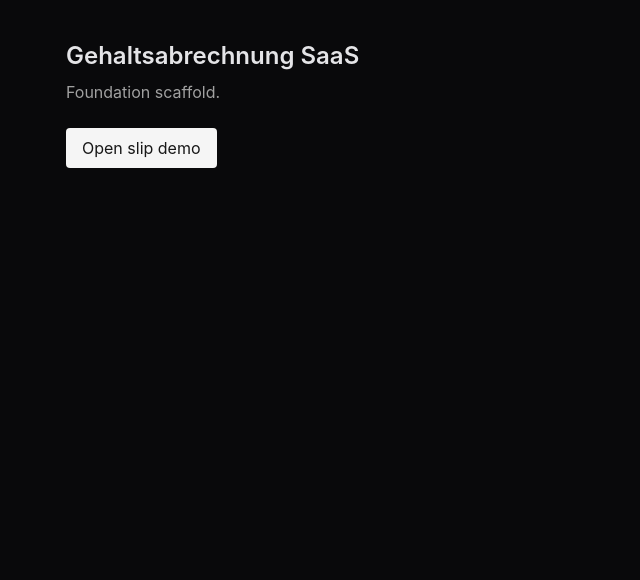
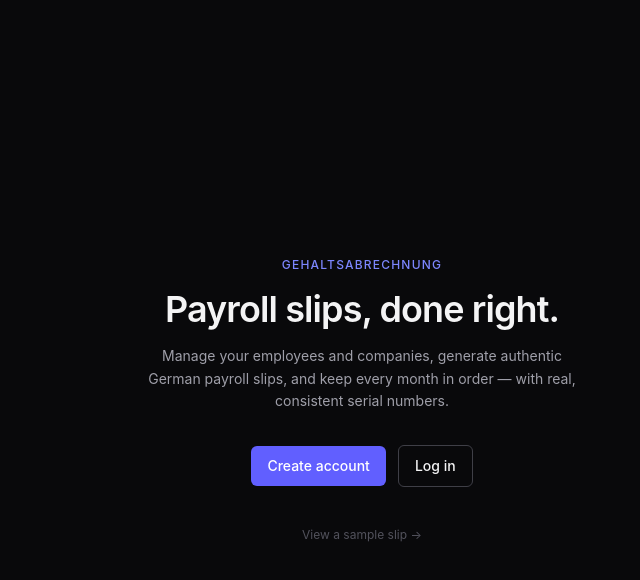
Before and after one commit to nouralddin-abdullah/gehaltsabrechnulg, a Next.js app: page / in a window 1280 px wide. Shown: the top 580 px of the page, without its empty margins (278-918 px from the left). Built offline with nearby package versions, Linux system fonts and the light colour scheme; no server answers.

Commit message:
feat: simple landing page at / (redirects authed users to dashboard)

```diff
--- a/app/page.tsx
+++ b/app/page.tsx
@@ -1,16 +1,48 @@
 import Link from "next/link";
+import { redirect } from "next/navigation";
+import { createClient } from "@/lib/supabase/server";
 
-export default function Home() {
+export default async function Home() {
+  const supabase = await createClient();
+  const {
+    data: { user },
+  } = await supabase.auth.getUser();
+  if (user) redirect("/dashboard");
+
   return (
-    <main className="mx-auto max-w-2xl p-10">
-      <h1 className="text-2xl font-semibold">Gehaltsabrechnung SaaS</h1>
-      <p className="mt-2 text-neutral-400">Foundation scaffold.</p>
-      <Link
-        href="/demo"
-        className="mt-6 inline-block rounded bg-neutral-100 px-4 py-2 text-neutral-900"
-      >
-        Open slip demo
-      </Link>
+    <main className="flex min-h-screen flex-col items-center justify-center px-6 text-center">
+      <div className="max-w-md">
+        <p className="text-xs font-medium uppercase tracking-widest text-indigo-400">
+          Gehaltsabrechnung
+        </p>
+        <h1 className="mt-4 text-3xl font-semibold tracking-tight text-zinc-100 sm:text-4xl">
+          Payroll slips, done right.
+        </h1>
+        <p className="mt-4 text-sm leading-relaxed text-zinc-400">
+          Manage your employees and companies, generate authentic German payroll
+          slips, and keep every month in order — with real, consistent serial
+          numbers.
+        </p>
+        <div className="mt-8 flex items-center justify-center gap-3">
+          <Link
+            href="/signup"
+            className="rounded-md bg-indigo-500 px-4 py-2.5 text-sm font-medium text-white transition hover:bg-indigo-400"
+          >
+            Create account
+          </Link>
+          <Link
+            href="/login"
+            className="rounded-md border border-zinc-700 px-4 py-2.5 text-sm font-medium text-zinc-100 transition hover:bg-zinc-800"
+          >
+            Log in
+          </Link>
+        </div>
+        <p className="mt-10 text-xs text-zinc-600">
+          <Link href="/demo" className="transition hover:text-zinc-400">
+            View a sample slip →
+          </Link>
+        </p>
+      </div>
     </main>
   );
 }
```
